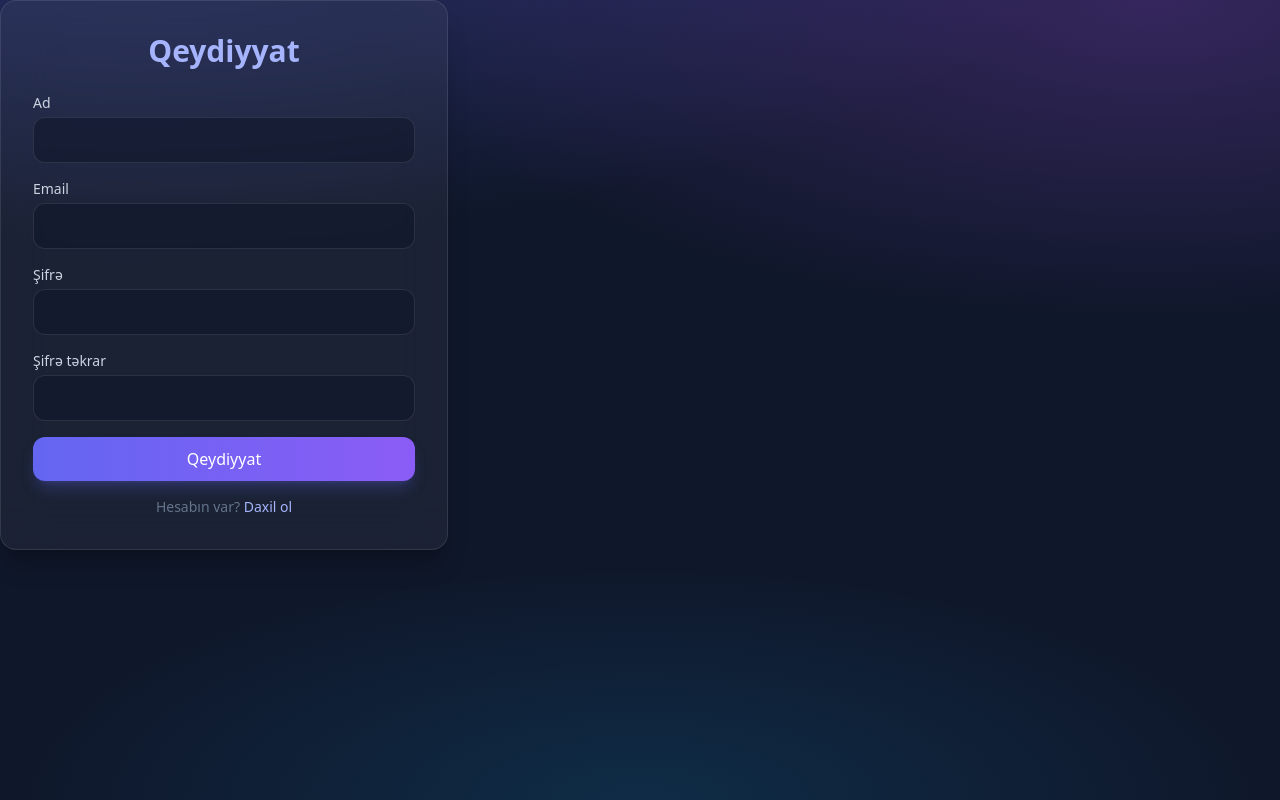
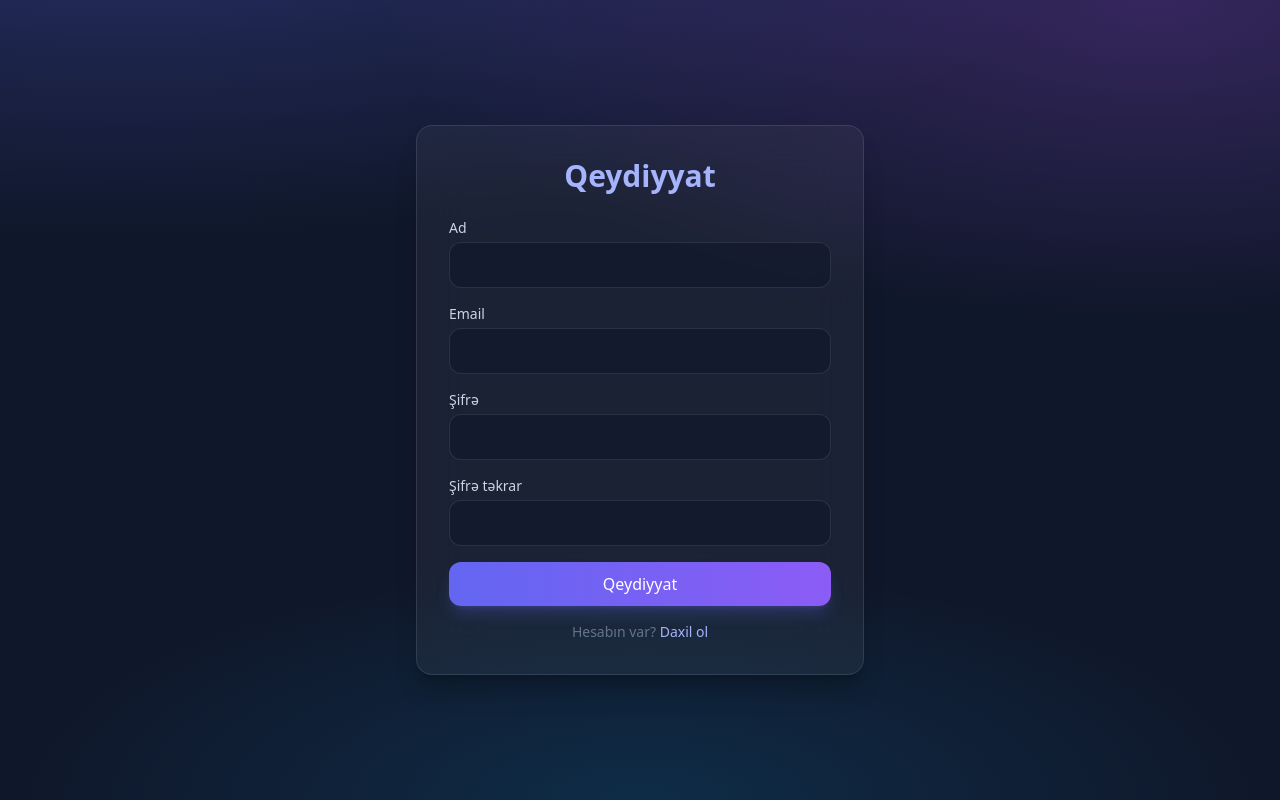
Before and after one commit to Naill-dev/devproject, a React (Vite) app: page /register in a window 1280 px wide. Built offline with nearby package versions, Linux system fonts and the light colour scheme.

Commit message:
Refactor Register component layout and structure

```diff
--- a/src/components/auth/Register.jsx
+++ b/src/components/auth/Register.jsx
@@ -38,11 +38,18 @@ export default function Register() {
   };
 
   return (
-    <div className="w-full max-w-md card p-8">
-      <h1 className="text-3xl font-bold text-center text-indigo-300 mb-6">Qeydiyyat</h1>
+    <div className="min-h-screen w-full flex items-center justify-center px-4 py-8">
+      <div className="w-full max-w-md card p-6 sm:p-8">
+        <h1 className="text-3xl font-bold text-center text-indigo-300 mb-6">
+          Qeydiyyat
+        </h1>
+
         {errors.form && (
-        <p className="text-amber-300 text-sm mb-3 bg-amber-500/10 p-3 rounded-xl">{errors.form}</p>
+          <p className="text-amber-300 text-sm mb-3 bg-amber-500/10 p-3 rounded-xl">
+            {errors.form}
+          </p>
         )}
+
         <form onSubmit={handleSubmit} className="space-y-4" noValidate>
           {[
             { key: 'name', label: 'Ad', type: 'text' },
@@ -67,6 +74,7 @@ export default function Register() {
             Qeydiyyat
           </button>
         </form>
+
         <p className="text-center text-sm text-slate-500 mt-4">
           Hesabın var?{' '}
           <Link to="/login" className="text-indigo-300 hover:underline">
@@ -74,5 +82,6 @@ export default function Register() {
           </Link>
         </p>
       </div>
+    </div>
   );
 }
```
Lines whose indentation alone changed are shown as unchanged.
